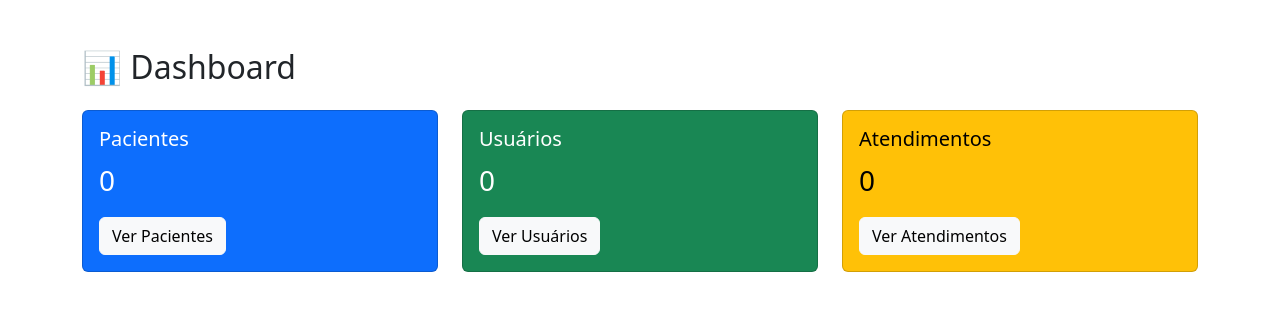
After one commit to Ricieri-dev/projeto_ubs, a PHP site: page /dashboard.php in a window 1280 px wide. The commit adds this page. Shown: the top 311 px of the page. Run offline with PHP 8.4, Linux system fonts and the light colour scheme; data that the repository does not hold is empty; a stand-in replaces the project's code that opens the database connection.

Commit message:
crud de pacientes e dashboard

```diff
--- /dev/null
+++ b/dashboard.php
@@ -0,0 +1,56 @@
+<?php
+include "conexao.php";
+
+// Contadores
+$totalPacientes = mysqli_fetch_assoc(mysqli_query($conn, "SELECT COUNT(*) as total FROM pacientes"))['total'];
+$totalUsuarios  = mysqli_fetch_assoc(mysqli_query($conn, "SELECT COUNT(*) as total FROM usuarios"))['total'];
+$totalAtend     = mysqli_fetch_assoc(mysqli_query($conn, "SELECT COUNT(*) as total FROM atendimentos"))['total'];
+?>
+<!DOCTYPE html>
+<html lang="pt-br">
+<head>
+    <meta charset="UTF-8">
+    <title>Dashboard</title>
+    <link href="https://cdn.jsdelivr.net/npm/bootstrap@5.3.2/dist/css/bootstrap.min.css" rel="stylesheet">
+</head>
+<body class="container mt-5">
+
+    <h2 class="mb-4">📊 Dashboard</h2>
+
+    <div class="row">
+        <!-- Pacientes -->
+        <div class="col-md-4">
+            <div class="card text-bg-primary mb-3">
+                <div class="card-body">
+                    <h5 class="card-title">Pacientes</h5>
+                    <p class="card-text fs-3"><?php echo $totalPacientes; ?></p>
+                    <a href="pacientes.php" class="btn btn-light">Ver Pacientes</a>
+                </div>
+            </div>
+        </div>
+
+        <!-- Usuários -->
+        <div class="col-md-4">
+            <div class="card text-bg-success mb-3">
+                <div class="card-body">
+                    <h5 class="card-title">Usuários</h5>
+                    <p class="card-text fs-3"><?php echo $totalUsuarios; ?></p>
+                    <a href="usuarios.php" class="btn btn-light">Ver Usuários</a>
+                </div>
+            </div>
+        </div>
+
+        <!-- Atendimentos -->
+        <div class="col-md-4">
+            <div class="card text-bg-warning mb-3">
+                <div class="card-body">
+                    <h5 class="card-title">Atendimentos</h5>
+                    <p class="card-text fs-3"><?php echo $totalAtend; ?></p>
+                    <a href="atendimentos.php" class="btn btn-light">Ver Atendimentos</a>
+                </div>
+            </div>
+        </div>
+    </div>
+
+</body>
+</html>
--- a/db.sql
+++ b/db.sql
@@ -1,5 +1,6 @@
 -- cria o banco
 CREATE DATABASE saude;
+
 USE saude;
 
 -- tabela de usuários do sistema (médicos, secretárias, admin)
```
Also changed, not shown: editar_paciente.php (added, +52 -0 lines), excluir_paciente.php (added, +18 -0 lines), paciente.php (+17 -8 lines).
